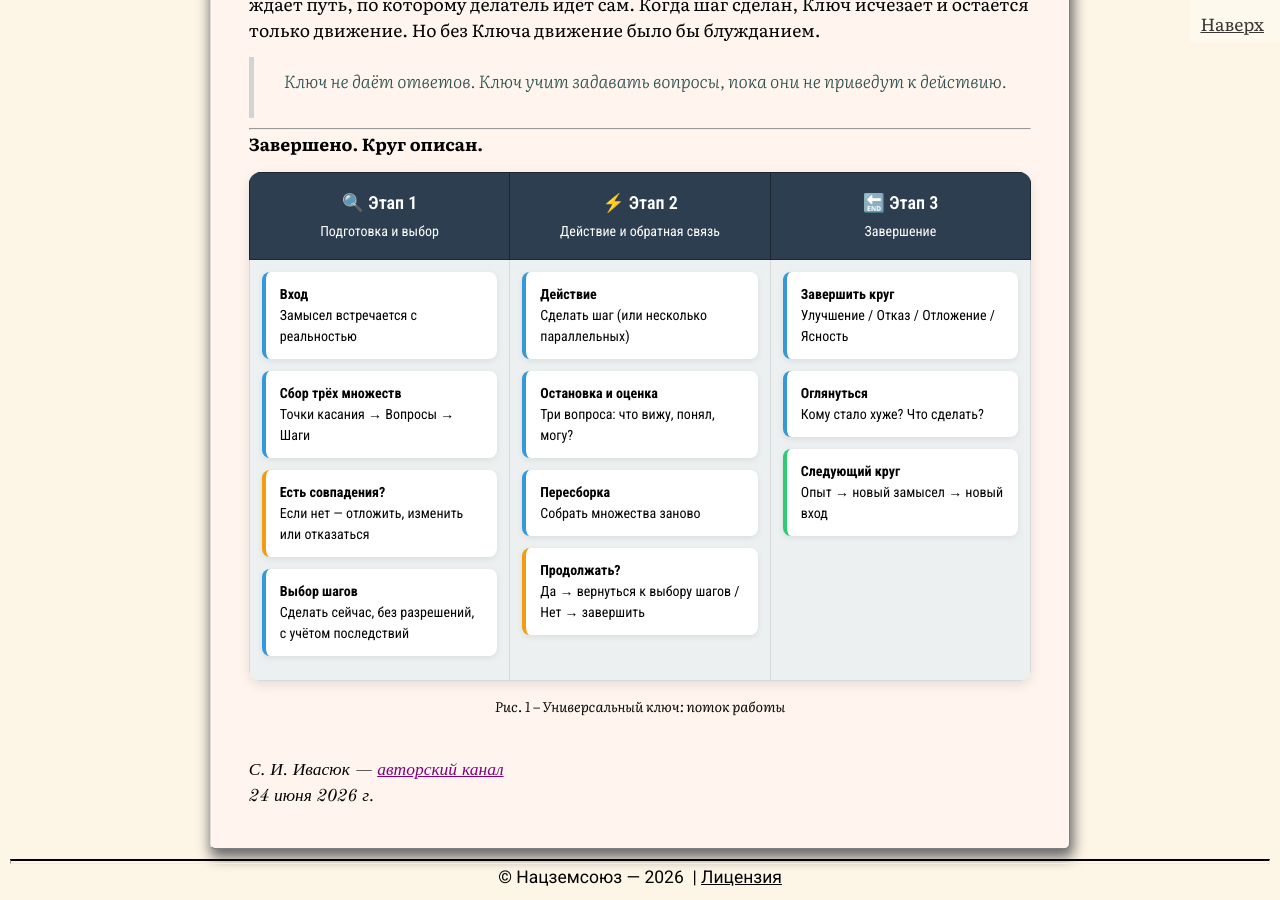
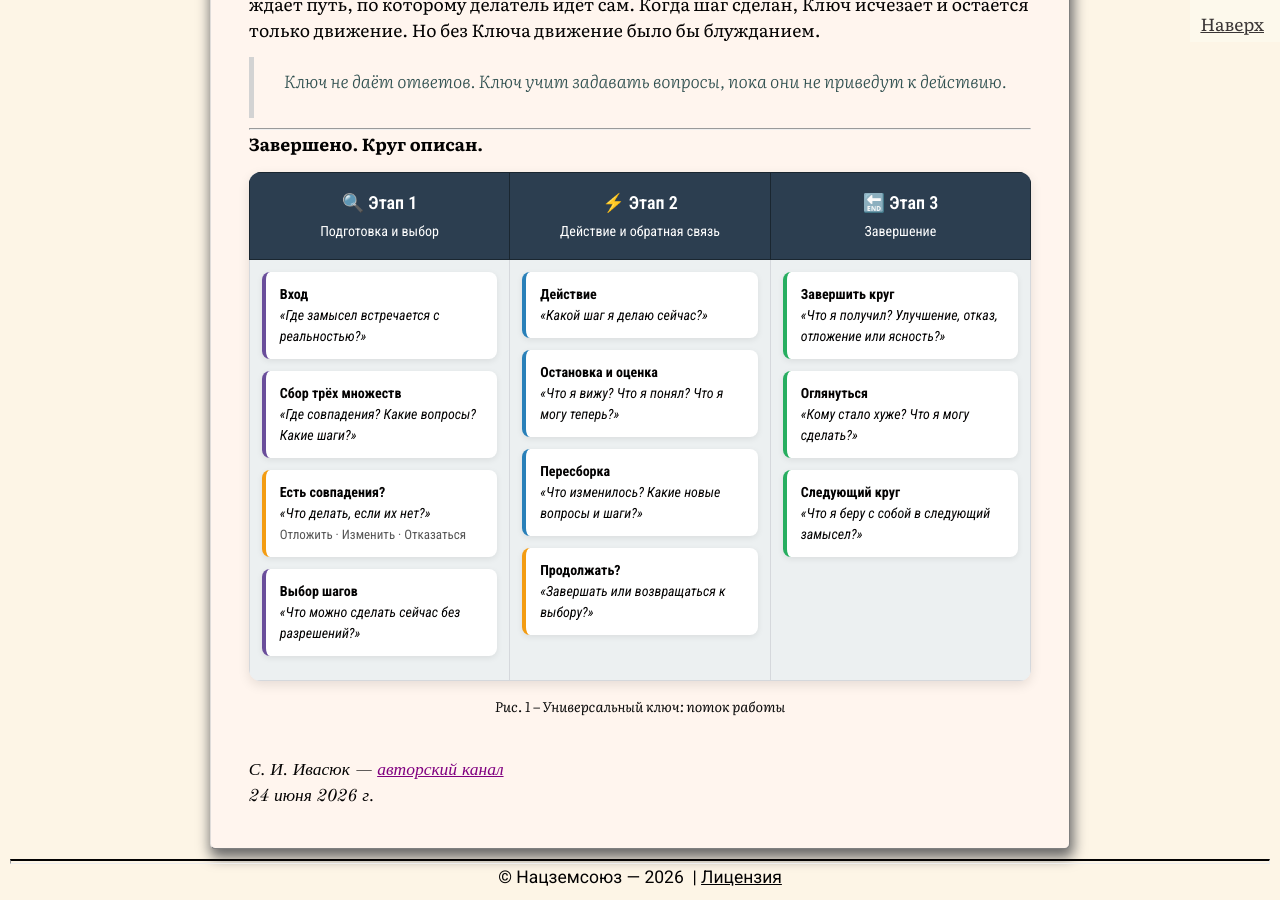
Before and after one commit to SergSi/land-use-art, a Jekyll site: the page built from _posts/2026-06-24-key.md, in a window 1280 px wide and 900 px high, scrolled down 7251 px. Built offline with Jekyll 4.4.1, drawn with Linux system fonts in a browser that asks for light colours; some web fonts are replaced.

Commit message:
Update 2026-06-24-key.md

```diff
--- a/_posts/2026-06-24-key.md
+++ b/_posts/2026-06-24-key.md
@@ -230,55 +230,56 @@ class: analitika
   <tr>
     <!-- Этап 1 -->
     <td>
-      <div class="kanban-card">
+      <div class="kanban-card" style="border-left-color: #6a4e9b;">
         <strong>Вход</strong><br>
-        Замысел встречается с реальностью
+        <em>«Где замысел встречается с реальностью?»</em>
       </div>
-      <div class="kanban-card">
+      <div class="kanban-card" style="border-left-color: #6a4e9b;">
         <strong>Сбор трёх множеств</strong><br>
-        Точки касания → Вопросы → Шаги
+        <em>«Где совпадения? Какие вопросы? Какие шаги?»</em>
       </div>
       <div class="kanban-card" style="border-left-color: #f39c12;">
         <strong>Есть совпадения?</strong><br>
-        Если нет — отложить, изменить или отказаться
+        <em>«Что делать, если их нет?»</em><br>
+        <span style="font-size:13px;color:#555;">Отложить · Изменить · Отказаться</span>
       </div>
-      <div class="kanban-card">
+      <div class="kanban-card" style="border-left-color: #6a4e9b;">
         <strong>Выбор шагов</strong><br>
-        Сделать сейчас, без разрешений, с учётом последствий
+        <em>«Что можно сделать сейчас без разрешений?»</em>
       </div>
     </td>
     <!-- Этап 2 -->
     <td>
-      <div class="kanban-card">
+      <div class="kanban-card" style="border-left-color: #2980b9;">
         <strong>Действие</strong><br>
-        Сделать шаг (или несколько параллельных)
+        <em>«Какой шаг я делаю сейчас?»</em>
       </div>
-      <div class="kanban-card">
+      <div class="kanban-card" style="border-left-color: #2980b9;">
         <strong>Остановка и оценка</strong><br>
-        Три вопроса: что вижу, понял, могу?
+        <em>«Что я вижу? Что я понял? Что я могу теперь?»</em>
       </div>
-      <div class="kanban-card">
+      <div class="kanban-card" style="border-left-color: #2980b9;">
         <strong>Пересборка</strong><br>
-        Собрать множества заново
+        <em>«Что изменилось? Какие новые вопросы и шаги?»</em>
       </div>
       <div class="kanban-card" style="border-left-color: #f39c12;">
         <strong>Продолжать?</strong><br>
-        Да → вернуться к выбору шагов / Нет → завершить
+        <em>«Завершать или возвращаться к выбору?»</em>
       </div>
     </td>
     <!-- Этап 3 -->
     <td>
-      <div class="kanban-card">
+      <div class="kanban-card" style="border-left-color: #27ae60;">
         <strong>Завершить круг</strong><br>
-        Улучшение / Отказ / Отложение / Ясность
+        <em>«Что я получил? Улучшение, отказ, отложение или ясность?»</em>
       </div>
-      <div class="kanban-card">
+      <div class="kanban-card" style="border-left-color: #27ae60;">
         <strong>Оглянуться</strong><br>
-        Кому стало хуже? Что сделать?
+        <em>«Кому стало хуже? Что я могу сделать?»</em>
       </div>
-      <div class="kanban-card" style="border-left-color: #2ecc71;">
+      <div class="kanban-card" style="border-left-color: #27ae60;">
         <strong>Следующий круг</strong><br>
-        Опыт → новый замысел → новый вход
+        <em>«Что я беру с собой в следующий замысел?»</em>
       </div>
     </td>
   </tr>
```
